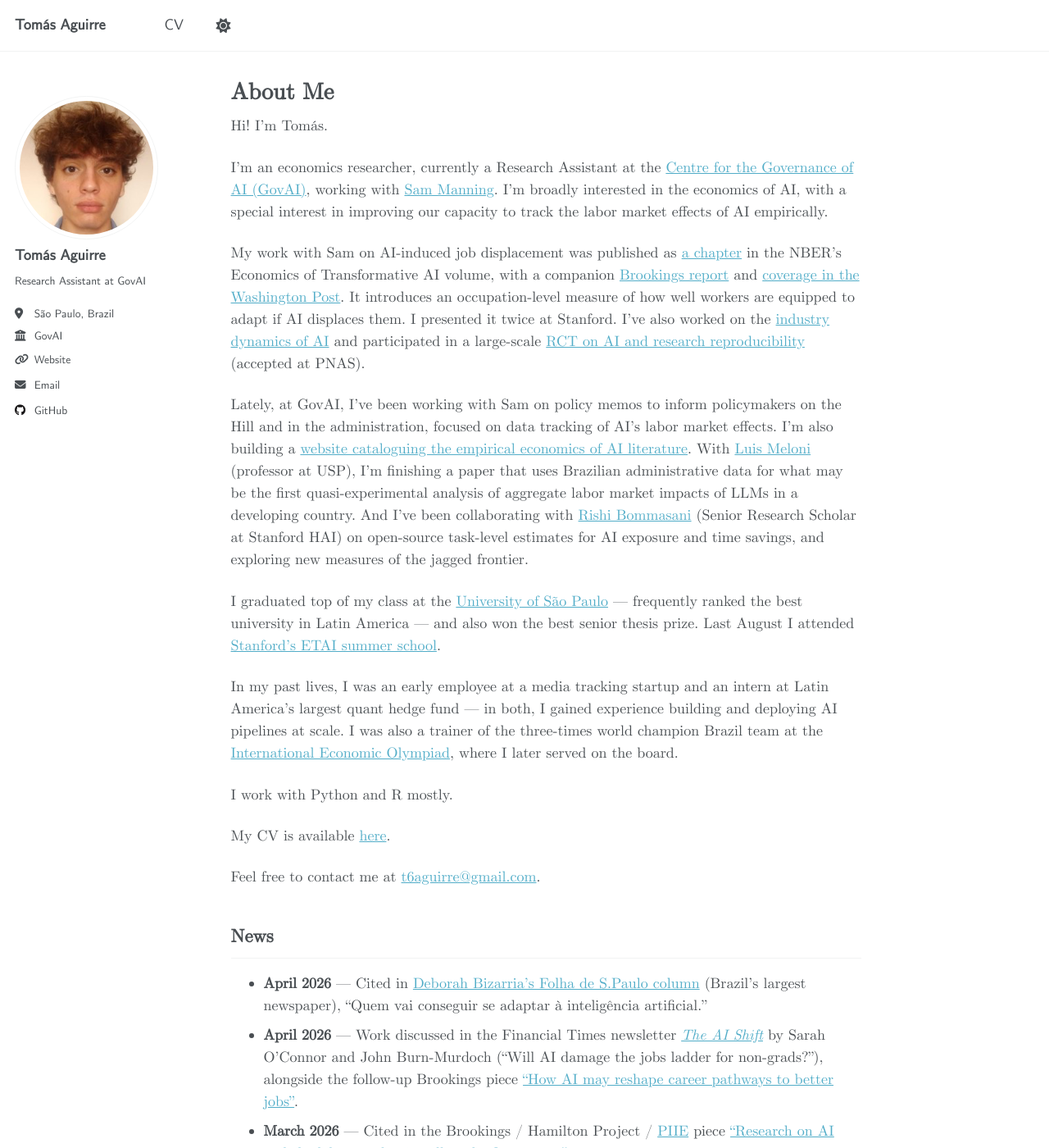
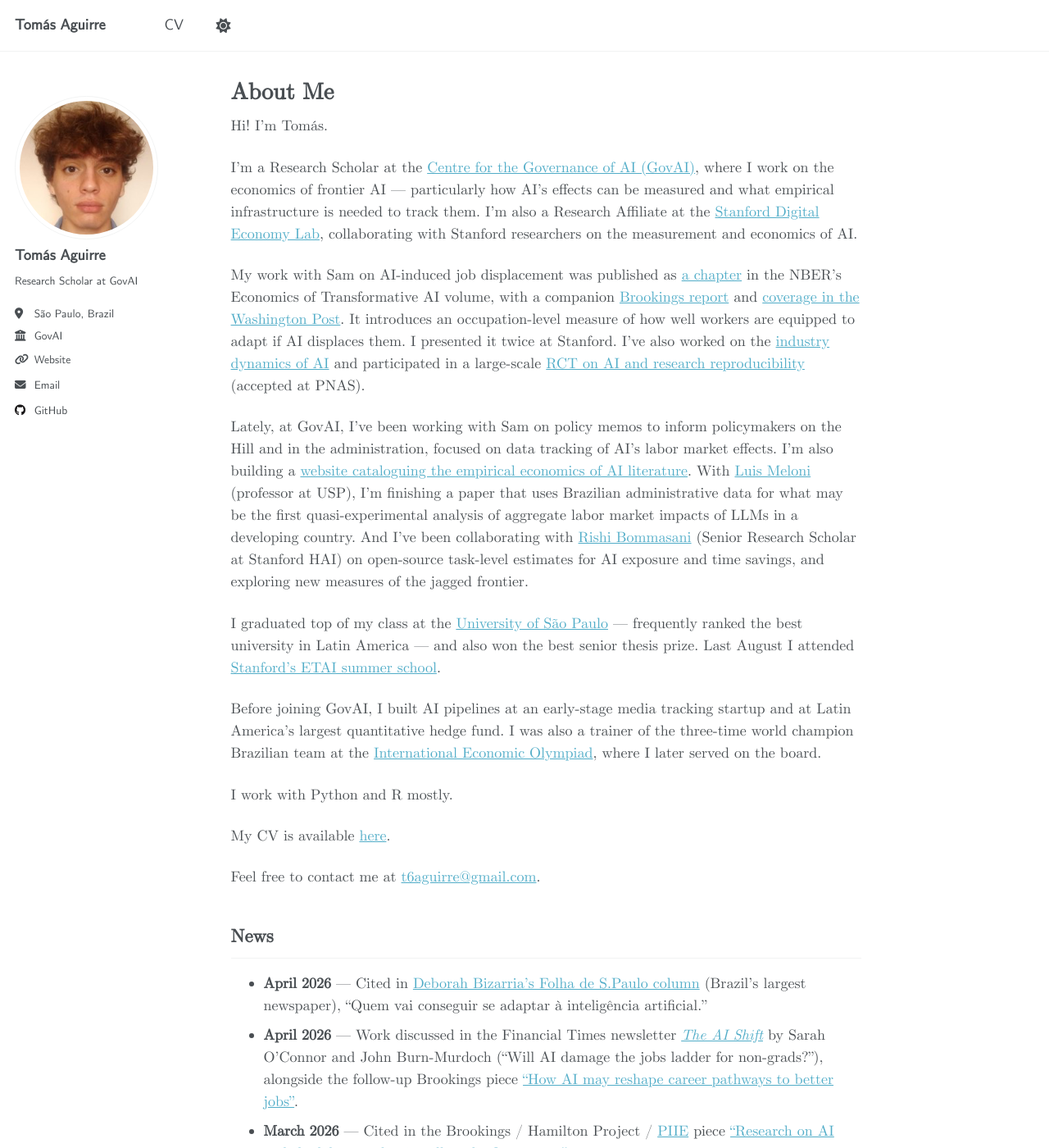
Before and after one commit to t6aguirre/t6aguirre.github.io, a Jekyll site: the page built from _pages/about.md, in a window 1280 px wide and 1400 px high. Shown: the whole window at 82% size. Built offline with Jekyll 4.4.1, drawn with Linux system fonts in a browser that asks for light colours; some of the changed text lies outside the part shown.

Commit message:
Update bio: Research Scholar at GovAI, Research Affiliate at Stanford Digital Economy Lab

```diff
--- a/_config.yml
+++ b/_config.yml
@@ -12,7 +12,7 @@ site_theme               : "default"
 title                    : "Tomás Aguirre"
 title_separator          : "-"
 name                     : &name "Tomás Aguirre"
-description              : &description "Research Assistant at GovAI"
+description              : &description "Research Scholar at GovAI"
 url                      : https://t6aguirre.github.io # the base hostname & protocol for your site e.g. "https://[your GitHub username].github.io"
 baseurl                  : "" # the subpath of your site, e.g. "/blog"
 repository               : "t6aguirre/t6aguirre.github.io"
@@ -25,7 +25,7 @@ author:
   avatar           : "profile.png"
   name             : "Tomás Aguirre"
   pronouns         : # example: "she/her"
-  bio              : "Research Assistant at GovAI"
+  bio              : "Research Scholar at GovAI"
   location         : "São Paulo, Brazil"
   employer         : "GovAI"
   uri              : "https://t6aguirre.github.io/"
--- a/_pages/about.md
+++ b/_pages/about.md
@@ -8,7 +8,7 @@ redirect_from:
 ---
 Hi! I'm Tomás.
 
-I'm an economics researcher, currently a Research Assistant at the [Centre for the Governance of AI (GovAI)](https://governance.ai/), working with [Sam Manning](https://www.governance.ai/team/sam-manning). I'm broadly interested in the economics of AI, with a special interest in improving our capacity to track the labor market effects of AI empirically.
+I'm a Research Scholar at the [Centre for the Governance of AI (GovAI)](https://governance.ai/), where I work on the economics of frontier AI — particularly how AI's effects can be measured and what empirical infrastructure is needed to track them. I'm also a Research Affiliate at the [Stanford Digital Economy Lab](https://digitaleconomy.stanford.edu/), collaborating with Stanford researchers on the measurement and economics of AI.
 
 My work with Sam on AI-induced job displacement was published as [a chapter](https://www.nber.org/papers/w34705) in the NBER's Economics of Transformative AI volume, with a companion [Brookings report](https://www.brookings.edu/articles/measuring-us-workers-capacity-to-adapt-to-ai-driven-job-displacement/) and [coverage in the Washington Post](https://www.washingtonpost.com/technology/interactive/2026/jobs-most-affected-ai-automation/). It introduces an occupation-level measure of how well workers are equipped to adapt if AI displaces them. I presented it twice at Stanford. I've also worked on the [industry dynamics of AI](https://arxiv.org/abs/2406.01722) and participated in a large-scale [RCT on AI and research reproducibility](https://papers.ssrn.com/sol3/papers.cfm?abstract_id=5118632) (accepted at PNAS).
 
@@ -16,7 +16,7 @@ Lately, at GovAI, I've been working with Sam on policy memos to inform policymak
 
 I graduated top of my class at the [University of São Paulo](https://www5.usp.br/english/) — frequently ranked the best university in Latin America — and also won the best senior thesis prize. Last August I attended [Stanford's ETAI summer school](https://etai.stanford.edu/).
 
-In my past lives, I was an early employee at a media tracking startup and an intern at Latin America's largest quant hedge fund — in both, I gained experience building and deploying AI pipelines at scale. I was also a trainer of the three-times world champion Brazil team at the [International Economic Olympiad](https://ieo-official.org/), where I later served on the board.
+Before joining GovAI, I built AI pipelines at an early-stage media tracking startup and at Latin America's largest quantitative hedge fund. I was also a trainer of the three-time world champion Brazilian team at the [International Economic Olympiad](https://ieo-official.org/), where I later served on the board.
 
 I work with Python and R mostly.
 
```
Also changed, not shown: other parts of _pages/about.md (+1 -1 lines), README.md (+1 -1 lines).
